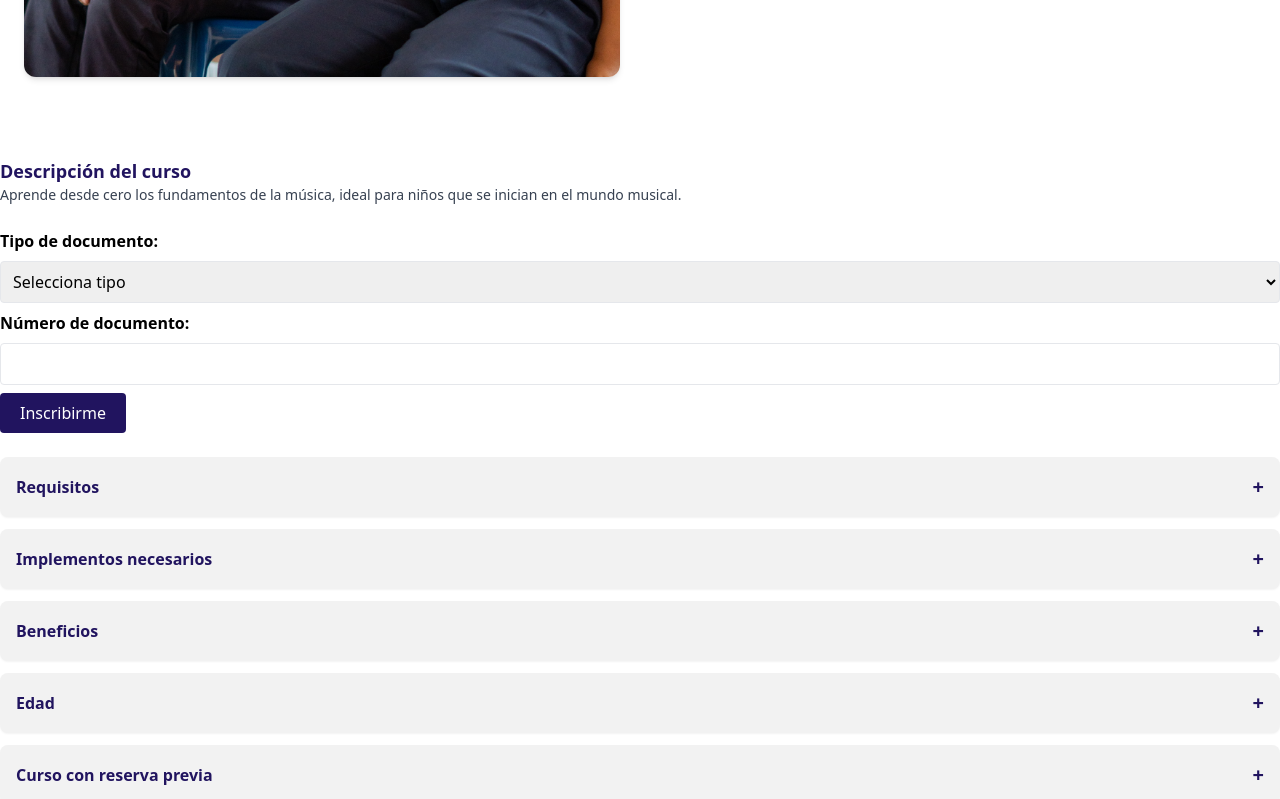
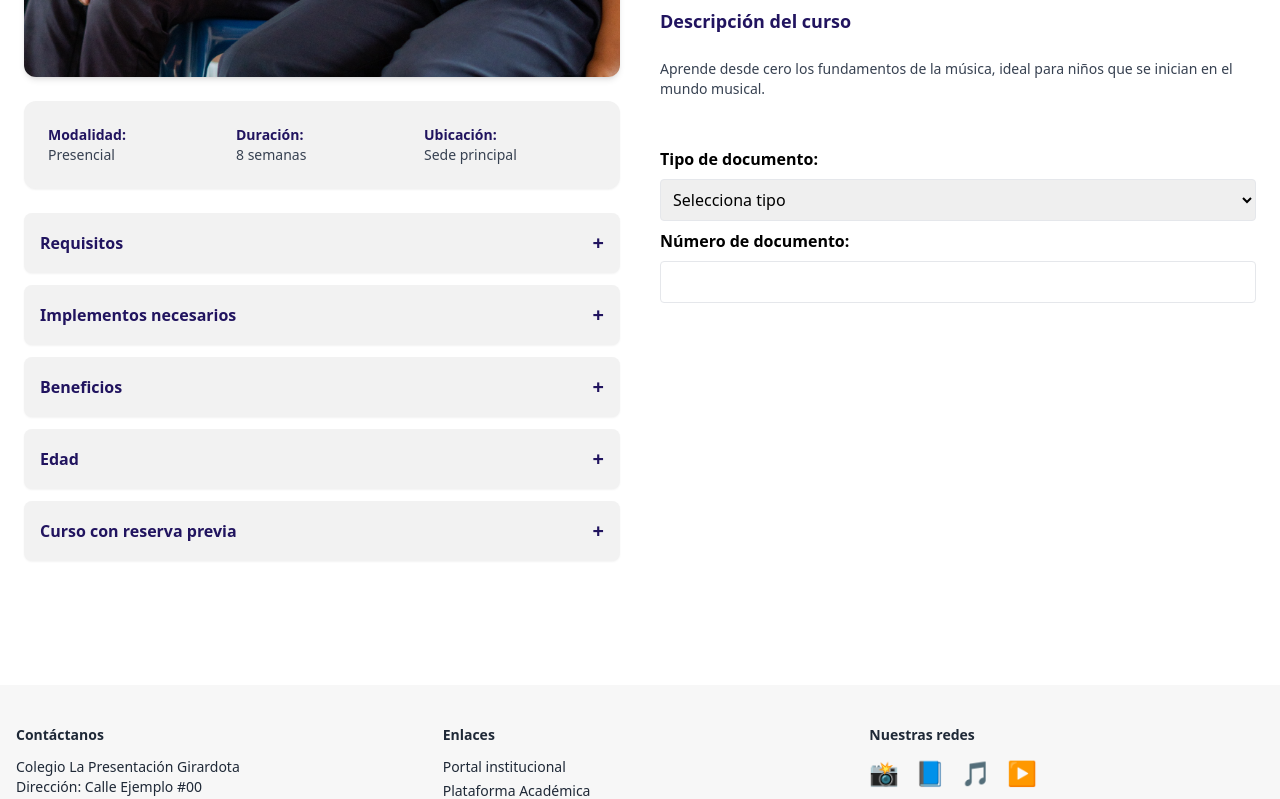
Before and after one commit to secifuentes/extension, a React (Vite) app: page /curso/1 in a window 1280 px wide. Shown: the part 640-1439 px from the top of the page. Built offline with nearby package versions, Linux system fonts and the light colour scheme.

Commit message:
Ajuste de estructura en página de detalle del curso: orden en versión escritorio y móvil, mejoras en presentación y precios.

```diff
--- a/src/pages/CursoDetalle.jsx
+++ b/src/pages/CursoDetalle.jsx
@@ -119,8 +119,8 @@ const CursoDetalle = () => {
         </div>
       </div>
 
-      <div className="max-w-7xl mx-auto px-6 pb-16 mt-4 flex flex-col md:grid md:grid-cols-2 gap-10">
-        {/* Columna izquierda: Imagen */}
+      <div className="max-w-7xl mx-auto px-6 pb-16 mt-4 flex flex-col-reverse md:grid md:grid-cols-2 gap-10">
+        {/* Columna izquierda: Imagen, Modalidad y Acordeones */}
         <div className="flex flex-col gap-6">
           {/* Imagen */}
           <div className="aspect-[3/2.7] overflow-hidden rounded-xl shadow-md">
@@ -130,17 +130,27 @@ const CursoDetalle = () => {
               className="w-full h-full object-cover"
             />
           </div>
+
+          {/* Modalidad, Duración, Ubicación */}
+          <div className="bg-[#f2f2f2] p-6 rounded-xl grid grid-cols-1 sm:grid-cols-3 gap-4 text-sm text-gray-700 shadow-sm">
+            <div><p className="text-institucional font-semibold">Modalidad:</p><p>{curso.modalidad}</p></div>
+            <div><p className="text-institucional font-semibold">Duración:</p><p>{curso.duracion}</p></div>
+            <div><p className="text-institucional font-semibold">Ubicación:</p><p>{curso.ubicacion}</p></div>
           </div>
 
-        {/* Columna derecha: Precios y datos */}
+          {/* Acordeones */}
+          <div>
+            <AccordionItem title="Requisitos" content={curso.requisitos} />
+            <AccordionItem title="Implementos necesarios" content={curso.implementos} />
+            <AccordionItem title="Beneficios" content={curso.beneficios} />
+            <AccordionItem title="Edad" content={curso.edad} />
+            <AccordionItem title="Curso con reserva previa" content={curso.reserva} />
+          </div>
+        </div>
+
+        {/* Columna derecha: Precios, Descripción y Formulario */}
         <div className="flex flex-col gap-6">
-          {/* Título del curso y valor mensual */}
-          <div className="md:hidden">
           <h2 className="text-3xl font-bold text-institucional">{curso.nombre}</h2>
-            <p className="text-2xl font-bold text-presentacionDark">
-              Valor mensual: ${valorMensual.toLocaleString()}
-            </p>
-          </div>
 
           {/* Precios */}
           <div className="border border-gray-200 p-6 rounded shadow space-y-6 bg-white">
@@ -176,8 +186,6 @@ const CursoDetalle = () => {
               </div>
             )}
           </div>
-        </div>
-      </div>
 
           {/* Descripción */}
           <h3 className="mt-4 text-lg font-semibold text-institucional">Descripción del curso</h3>
@@ -186,7 +194,12 @@ const CursoDetalle = () => {
           {/* Formulario de inscripción */}
           <div className="mt-6 space-y-2">
             <label className="block font-semibold">Tipo de documento:</label>
-        <select className="w-full border p-2 rounded" value={tipoDoc} onChange={(e) => setTipoDoc(e.target.value)} required>
+            <select
+              className="w-full border p-2 rounded"
+              value={tipoDoc}
+              onChange={(e) => setTipoDoc(e.target.value)}
+              required
+            >
               <option value="">Selecciona tipo</option>
               <option value="cc">Cédula</option>
               <option value="ti">Tarjeta de Identidad</option>
@@ -200,22 +213,9 @@ const CursoDetalle = () => {
               onChange={(e) => setDocumento(e.target.value)}
               required
             />
-
-        <button
-          className="mt-4 bg-institucional text-white px-5 py-2 rounded hover:bg-presentacionDark"
-          onClick={verificarEstudiante}
-        >
-          Inscribirme
-        </button>
+            {/* Agregar resto del formulario aquí */}
           </div>
-
-      {/* Acordeones (Requisitos, Implementos, etc.) */}
-      <div className="mt-6">
-        <AccordionItem title="Requisitos" content={curso.requisitos} />
-        <AccordionItem title="Implementos necesarios" content={curso.implementos} />
-        <AccordionItem title="Beneficios" content={curso.beneficios} />
-        <AccordionItem title="Edad" content={curso.edad} />
-        <AccordionItem title="Curso con reserva previa" content={curso.reserva} />
+        </div>
       </div>
     </div>
   );
```
Lines whose indentation alone changed are shown as unchanged.
